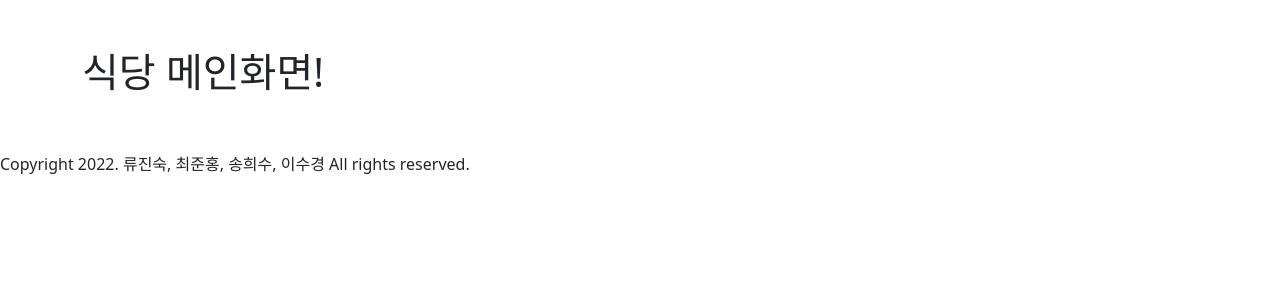
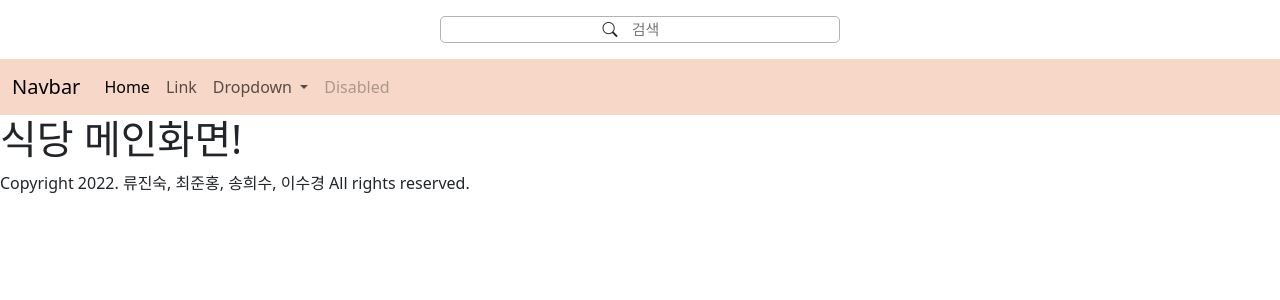
Before and after one commit to code-sum/jeommechoo, a Django app: page /restaurants/ in a window 1280 px wide. Shown: the top 300 px of the page. Run offline with Django 3.2, Linux system fonts and the light colour scheme; some libraries are stand-ins or nearby versions.

Commit message:
base.html navbar및 검색창 구현

```diff
--- a/pjt/settings.py
+++ b/pjt/settings.py
@@ -125,7 +125,10 @@ USE_TZ = True
 # https://docs.djangoproject.com/en/3.2/howto/static-files/
 
 STATIC_URL = "/static/"
-
+import os
+STATICFILES_DIRS = (
+    os.path.join(BASE_DIR, 'static'),
+)
 # Default primary key field type
 # https://docs.djangoproject.com/en/3.2/ref/settings/#default-auto-field
 
--- /dev/null
+++ b/static/css/style.css
@@ -0,0 +1,32 @@
+.search-bar {
+    width: 400px;
+    height: 27px;
+    border-radius: 5px;
+    border: solid 1px rgba(0, 0, 0, 0.3);
+    display: flex;
+    justify-content: center;
+    align-items: center;
+    z-index: 1;
+    opacity: 1;
+}
+
+.search-bar__input {
+    width: 50px;
+    border: none;
+    text-align: center;
+    margin-left: 10px;
+    overflow: auto;
+    z-index: -1;
+    font-size: 15px;
+}
+
+
+.search-bar__input:focus {
+    outline: none;
+    width: 300px;
+    text-align: left;
+}
+
+.bi-search {
+    font-size: 15px;
+}
--- a/templates/base.html
+++ b/templates/base.html
@@ -1,3 +1,5 @@
+{% load static %}
+{% load django_bootstrap5 %}
 <!DOCTYPE html>
 <html lang="en">
 
@@ -10,14 +12,56 @@
     <!-- Bootstrap CSS -->
     <link href="https://cdn.jsdelivr.net/npm/bootstrap@5.2.2/dist/css/bootstrap.min.css" rel="stylesheet" integrity="sha384-Zenh87qX5JnK2Jl0vWa8Ck2rdkQ2Bzep5IDxbcnCeuOxjzrPF/et3URy9Bv1WTRi" crossorigin="anonymous">
     <title>Document</title>
-    {% load static %}
-    <link rel="stylesheet" href="{% static 'main.css' %}">
+    {% bootstrap_css %}
+    <link rel="stylesheet" href="{% static 'css/style.css' %}">
   </head>
 
   <body>
-    <div class="container py-5" id="wrapper">
-      {% block content %}{% endblock content %}
+
+    <div class="d-flex justify-content-center position-relative align-items-center my-3">
+        <div class="search-bar">
+            <i class="bi bi-search"></i>
+            <input class="search-bar__input" type="search" placeholder="검색" />
+        </div>
     </div>
+
+    <nav class="navbar navbar-expand-lg" style="background-color:#F7D7C8;">
+
+        <div class="container-fluid">
+            <a class="navbar-brand" href="#">Navbar</a>
+            <button class="navbar-toggler" type="button" data-bs-toggle="collapse" data-bs-target="#navbarSupportedContent" aria-controls="navbarSupportedContent" aria-expanded="false" aria-label="Toggle navigation">
+            <span class="navbar-toggler-icon"></span>
+        </button>
+        <div class="collapse navbar-collapse" id="navbarSupportedContent">
+            <ul class="navbar-nav me-auto mb-2 mb-lg-0">
+                <li class="nav-item">
+                <a class="nav-link active" aria-current="page" href="#">Home</a>
+                </li>
+                <li class="nav-item">
+                <a class="nav-link" href="#">Link</a>
+                </li>
+                <li class="nav-item dropdown">
+                <a class="nav-link dropdown-toggle" href="#" role="button" data-bs-toggle="dropdown" aria-expanded="false">
+                    Dropdown
+                </a>
+                <ul class="dropdown-menu">
+                    <li><a class="dropdown-item" href="#">Action</a></li>
+                    <li><a class="dropdown-item" href="#">Another action</a></li>
+                    <li><hr class="dropdown-divider"></li>
+                    <li><a class="dropdown-item" href="#">Something else here</a></li>
+                </ul>
+                </li>
+                <li class="nav-item">
+                <a class="nav-link disabled">Disabled</a>
+                </li>
+            </ul>
+
+        </div>
+    </div>
+    </nav>
+    {% block content %}
+    {% endblock content %}
+
     <div id="css_footer">
       <footer>Copyright 2022. 류진숙, 최준홍, 송희수, 이수경 All rights reserved.</footer>
     </div>
```
Also changed, not shown: templates/main.html (+12 -5 lines).
